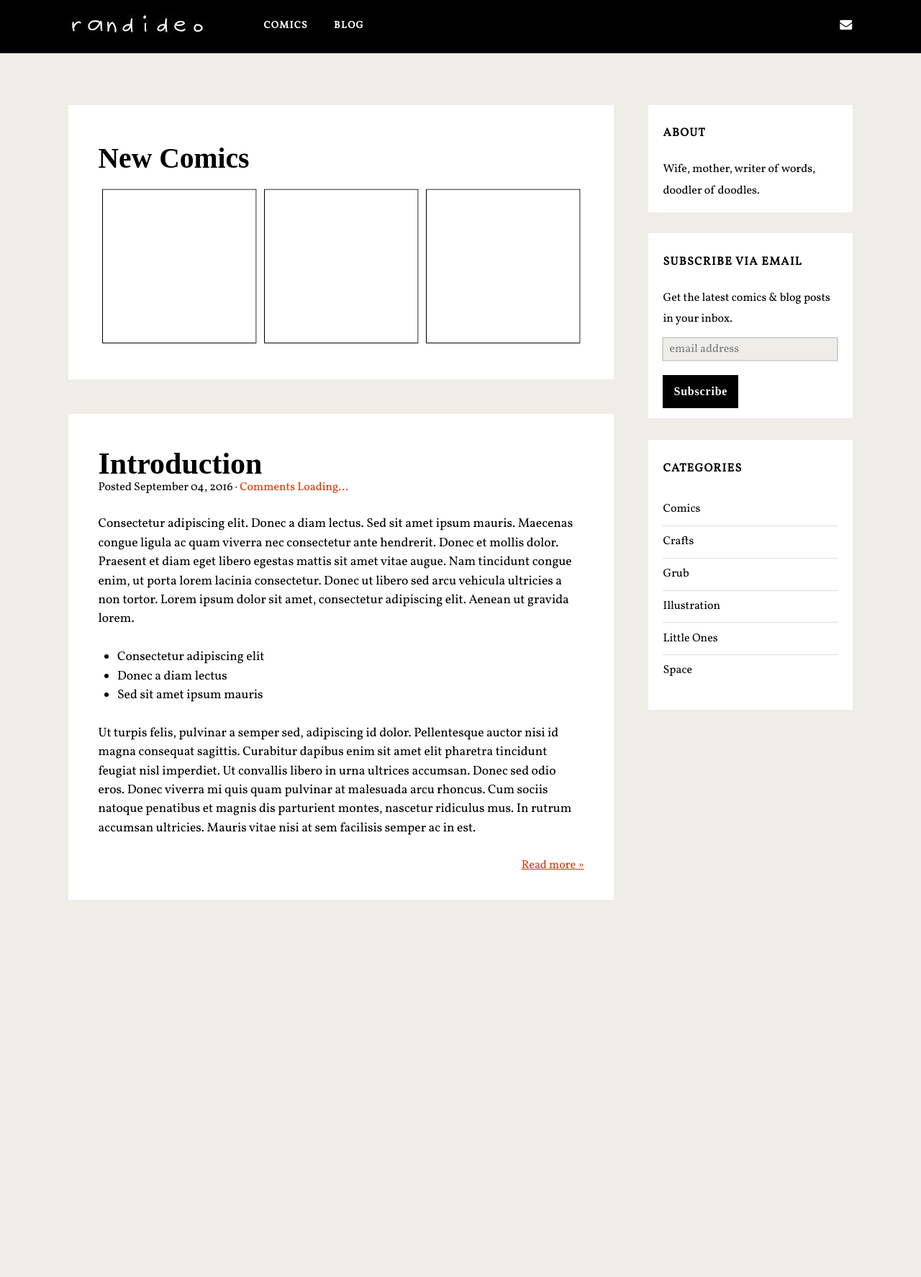
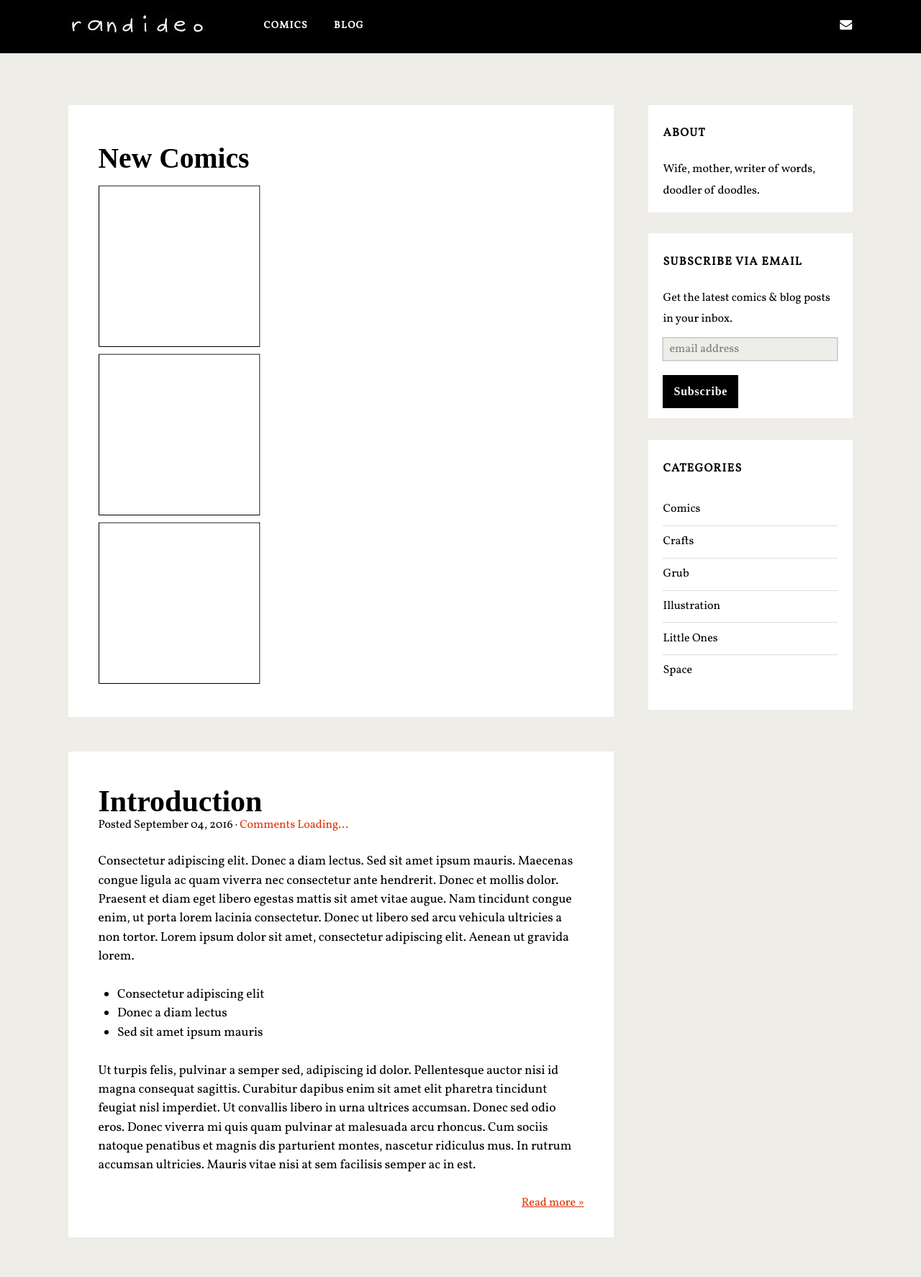
Before and after one commit to randideo/randideo.github.io, a Jekyll site: the page built from backup.html, in a window 1280 px wide. Shown: the whole page at 72% size. Built offline with Jekyll 4.4.1, drawn with Linux system fonts in a browser that asks for light colours; nearby versions of some CDN libraries; some web fonts are replaced; comment, search, counter and statistics services are not loaded; before the commit the page ends 1305 px from its top, so only the background shows below that.

Commit message:
Update backup.html

```diff
--- a/backup.html
+++ b/backup.html
@@ -8,7 +8,7 @@
 
 <ul style="list-style: none; margin: 0em;">
 	{% for post in site.categories.Comics limit: 3 %}
-	<li style="float: left; padding: 5px; width: 33.33333333333333%;">  <a href="{{ post.url }}" ><img src="{{ post.thumbnail }}" /></a></li>
+	<li class="comicthumb">  <a href="{{ post.url }}" ><img src="{{ post.thumbnail }}" /></a></li>
 	{% endfor %}</ul>
 			 <div style="clear: both;"></div>
 
```
